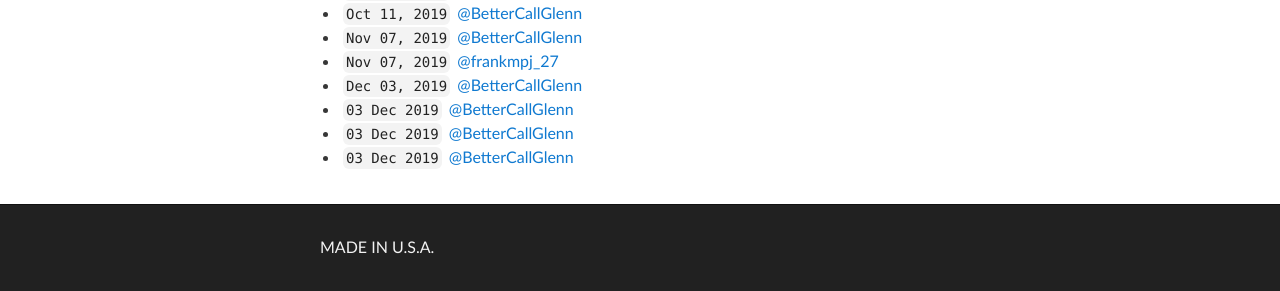
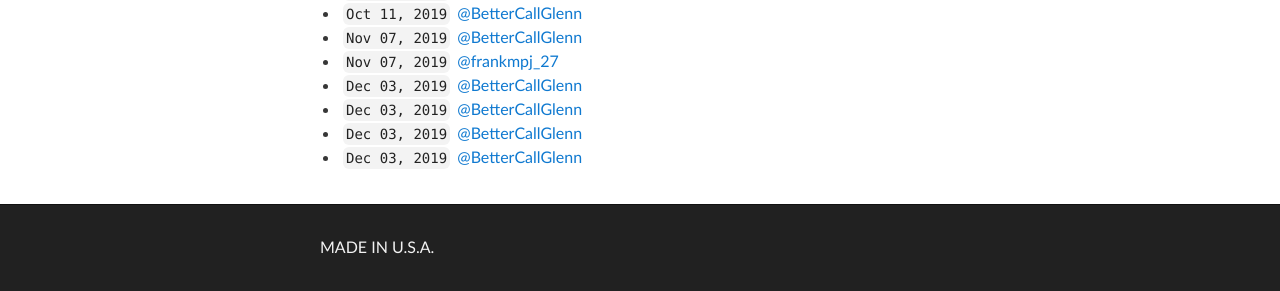
Before and after one commit to masternotions/masternotions.github.io, a Jekyll site: the page built from articles.md, in a window 1280 px wide and 900 px high, scrolled down 2338 px. Shown: the part 606-897 px from the top of the window. Built offline with Jekyll 4.4.1, drawn with Linux system fonts in a browser that asks for light colours.

```diff
--- a/articles.md
+++ b/articles.md
@@ -80,9 +80,9 @@ layout: default
 - ``Nov 07, 2019`` [@BetterCallGlenn](https://twitter.com/BetterCallGlenn/status/1192527000084328448)
 - ``Nov 07, 2019`` [@frankmpj_27](https://twitter.com/frankmpj_27/status/1192527387340288001)
 - ``Dec 03, 2019`` [@BetterCallGlenn](https://twitter.com/BetterCallGlenn/status/1201899823416381440)
-- ``03 Dec 2019`` [@BetterCallGlenn](https://twitter.com/BetterCallGlenn/status/1201900921367740416)
-- ``03 Dec 2019`` [@BetterCallGlenn](https://twitter.com/BetterCallGlenn/status/1201923240131739654)
-- ``03 Dec 2019`` [@BetterCallGlenn](https://twitter.com/BetterCallGlenn/status/1201923855360647168)
+- ``Dec 03, 2019`` [@BetterCallGlenn](https://twitter.com/BetterCallGlenn/status/1201900921367740416)
+- ``Dec 03, 2019`` [@BetterCallGlenn](https://twitter.com/BetterCallGlenn/status/1201923240131739654)
+- ``Dec 03, 2019`` [@BetterCallGlenn](https://twitter.com/BetterCallGlenn/status/1201923855360647168)
 
 <!--
 http://docshare.tips/the-story-of-a-jew-who-fell-in-love-with-a-nazi-the-glenn-greenwald-matt-hale-affair_58aa1654b6d87f6f5d8b5237.html
```
